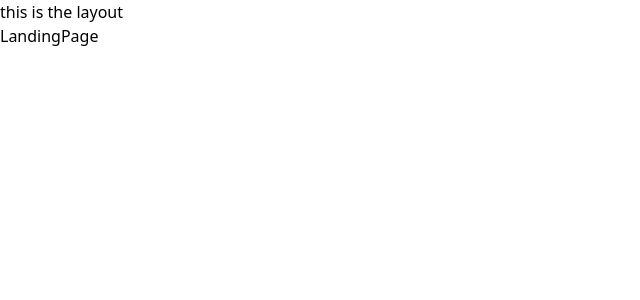
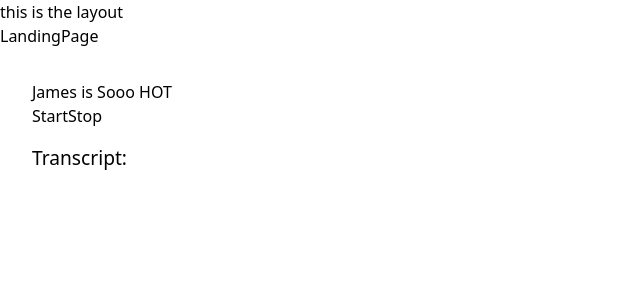
Before and after one commit to ahmedr1zwan/slideflow, a React (Create React App) app: page / in a window 1280 px wide. Shown: the top 300 px of the page, without its empty margins (0-640 px from the left). Built offline with nearby package versions, Linux system fonts and the light colour scheme.

Commit message:
added SpeechRecognition Ability

```diff
--- /dev/null
+++ b/src/SpeechRecognitionExample.tsx
@@ -0,0 +1,97 @@
+import React, { useState, useRef, useEffect } from 'react';
+
+const SpeechRecognitionExample = () => {
+  const [transcript, setTranscript] = useState('');
+  const [listening, setListening] = useState(false);
+  const recognitionRef = useRef(null);
+
+  useEffect(() => {
+    // Check if the browser supports SpeechRecognition
+    const SpeechRecognition = (window as any).SpeechRecognition || (window as any).webkitSpeechRecognition;
+    if (!SpeechRecognition) {
+      alert('Your browser does not support SpeechRecognition. Try Chrome or Edge.');
+      return;
+    }
+
+    // Create a new recognition instance
+    const recognition = new SpeechRecognition();
+    recognition.lang = 'en-US';
+    recognition.continuous = true;     // Keep capturing speech until stopped
+    recognition.interimResults = true; // Show interim transcripts
+
+    // Handle the result event
+    recognition.onresult = (event) => {
+      let interimTranscript = '';
+      let finalTranscript = '';
+
+      // Loop through the results
+      for (let i = event.resultIndex; i < event.results.length; i++) {
+        const { transcript: text, confidence } = event.results[i][0];
+        if (event.results[i].isFinal) {
+          finalTranscript += text;
+          console.log(`Final: ${text} (Confidence: ${confidence})`);
+        } else {
+          interimTranscript += text;
+        }
+      }
+
+      // Update the state with whatever is available (final or interim)
+      setTranscript(finalTranscript || interimTranscript);
+    };
+
+    // Inform the user that the recognition has started
+    recognition.onstart = () => {
+      console.log('Speech recognition started');
+    };
+
+    // Handle errors
+    recognition.onerror = (event) => {
+      console.error('Speech recognition error', event.error);
+    };
+
+    // When recognition ends (automatically or via stop), update state
+    recognition.onend = () => {
+      console.log('Speech recognition ended');
+      setListening(false);
+    };
+
+    // Store the recognition instance in a ref so we can start/stop it later
+    recognitionRef.current = recognition;
+  }, []);
+
+  // Start recognition
+  const handleStart = () => {
+    if (recognitionRef.current && !listening) {
+      recognitionRef.current.start();
+      setListening(true);
+    }
+  };
+
+  // Stop recognition
+  const handleStop = () => {
+    if (recognitionRef.current && listening) {
+      recognitionRef.current.stop();
+      // The onend event will set listening=false for us
+    }
+  };
+
+  return (
+    <div style={{ padding: '2rem' }}>
+      <h1>James is Sooo HOT</h1>
+      <div>
+        <button onClick={handleStart} disabled={listening}>
+          Start
+        </button>
+        <button onClick={handleStop} disabled={!listening}>
+          Stop
+        </button>
+      </div>
+
+      <p style={{ marginTop: '1rem', fontSize: '1.2rem' }}>
+        Transcript: {transcript}
+      </p>
+    </div>
+  );
+};
+
+export default SpeechRecognitionExample;
--- a/src/pages/LandingPage.tsx
+++ b/src/pages/LandingPage.tsx
@@ -1,7 +1,13 @@
 import React from 'react'
+import SpeechRecognitionExample from '../SpeechRecognitionExample.tsx'
 
 export const LandingPage = () => {
     return (
-        <div>LandingPage</div>
+        <div>
+            LandingPage
+            <SpeechRecognitionExample />
+
+        </div>
+
     )
 }
```
